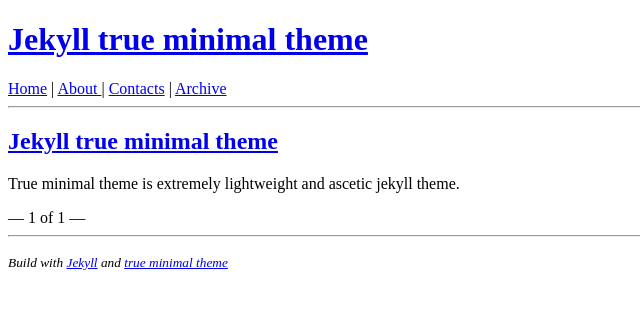
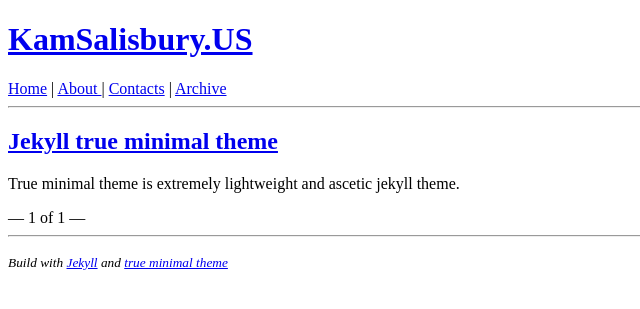
Before and after one commit to kamsalisbury/kamsalisbury.github.io, a Jekyll site: the page built from index.html, in a window 1280 px wide. Shown: the top 309 px of the page, without its empty margins (0-640 px from the left). Built offline with Jekyll 4.4.1, drawn with Linux system fonts in a browser that asks for light colours; the list of posts is cut into pages by our own code.

Commit message:
Update config

```diff
--- a/_config.yml
+++ b/_config.yml
@@ -1,5 +1,5 @@
-name: "Jekyll true minimal theme"
-description: "Lightweight theme"
+name: "KamSalisbury.US"
+description: "Sysadmin, Cybersecurity, MBA and Author."
 
 url: ''
 baseurl: ''
```
